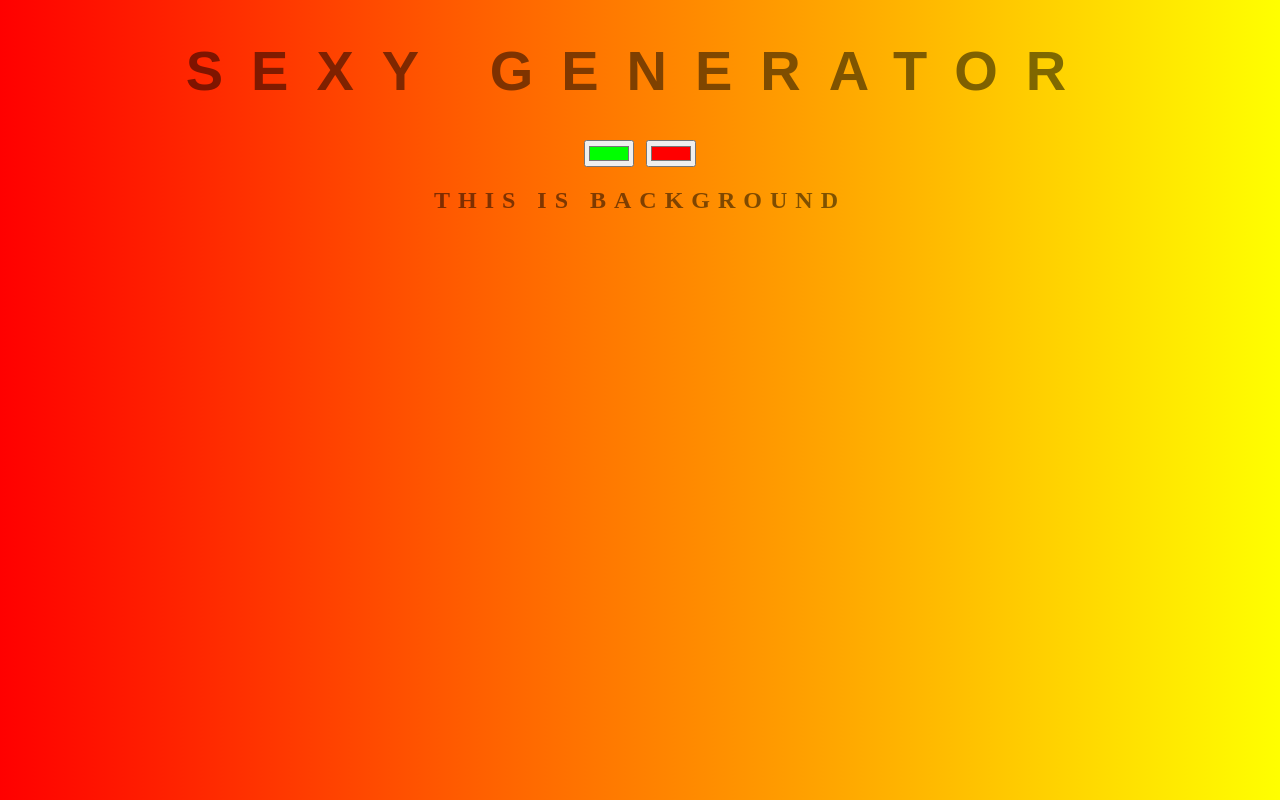
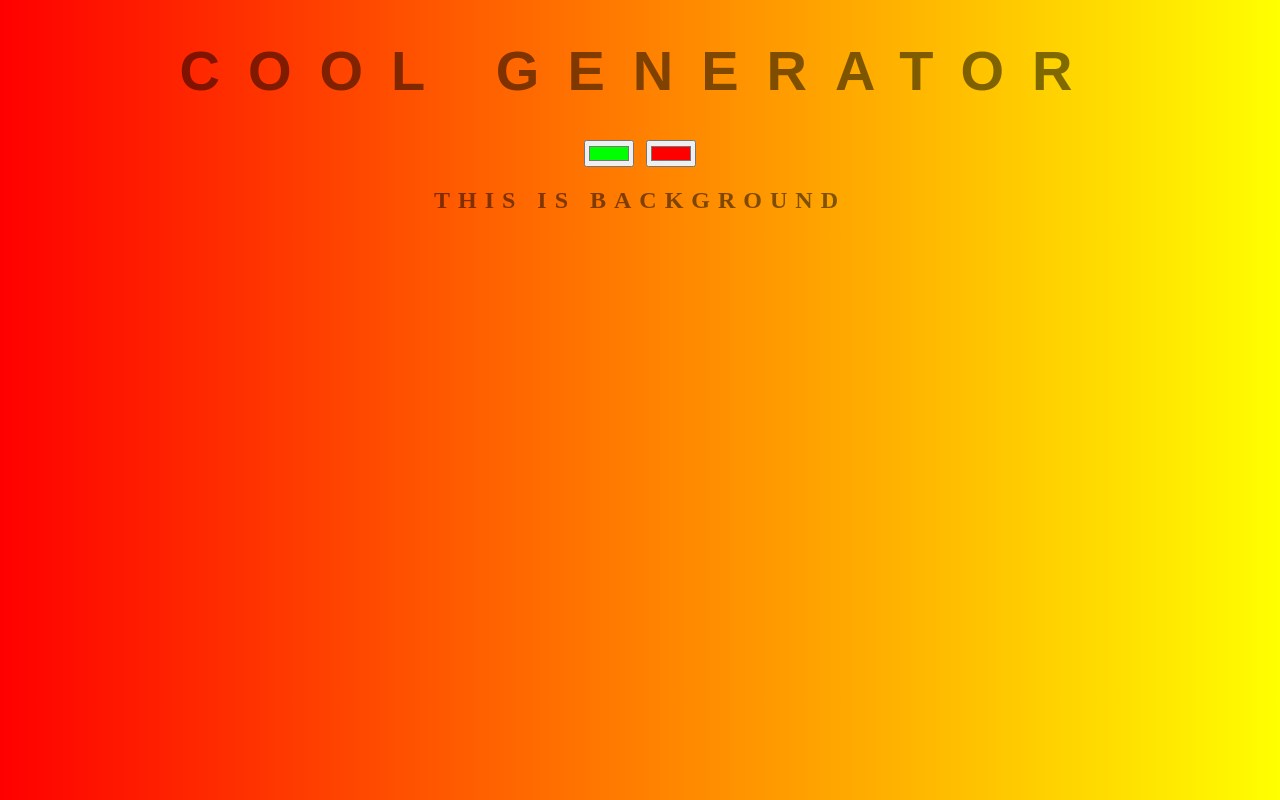
Before and after one commit to IlyasOumha/background-generator, a website: page index.html in a window 1280 px wide. Drawn offline with Linux system fonts and the light colour scheme.

Commit message:
new tittle

```diff
--- a/index.html
+++ b/index.html
@@ -5,7 +5,7 @@
 	<link rel="stylesheet" type="text/css" href="style.css">
 </head>
 <body id="gradient">
-	<h1>SEXY Generator</h1>
+	<h1>Cool Generator</h1>
 	<input class="color1" type="color" name="color1" value="#00ff00">
 	<input class="color2" type="color" name="color2" value="#ff0000">
 	<h2>This is Background</h2>
```
Also changed, not shown: package.json (added, +19 -0 lines).
